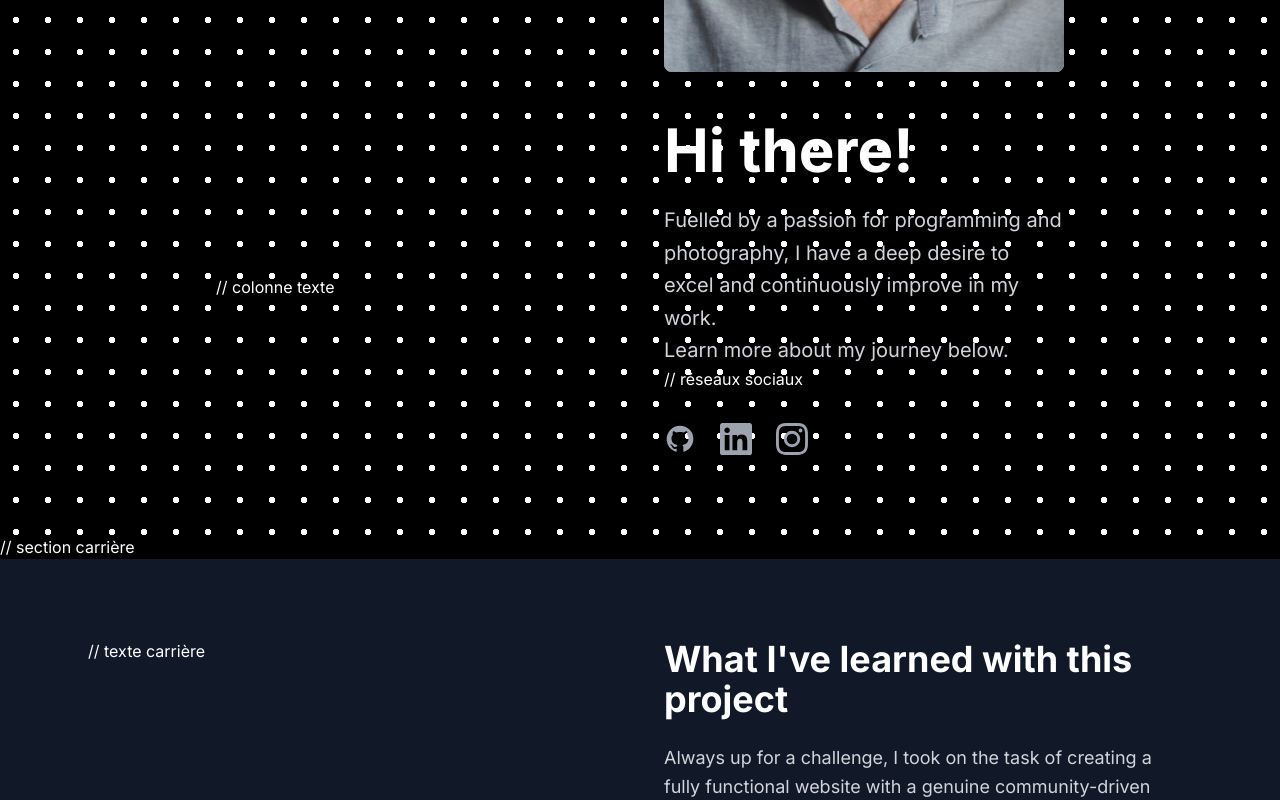
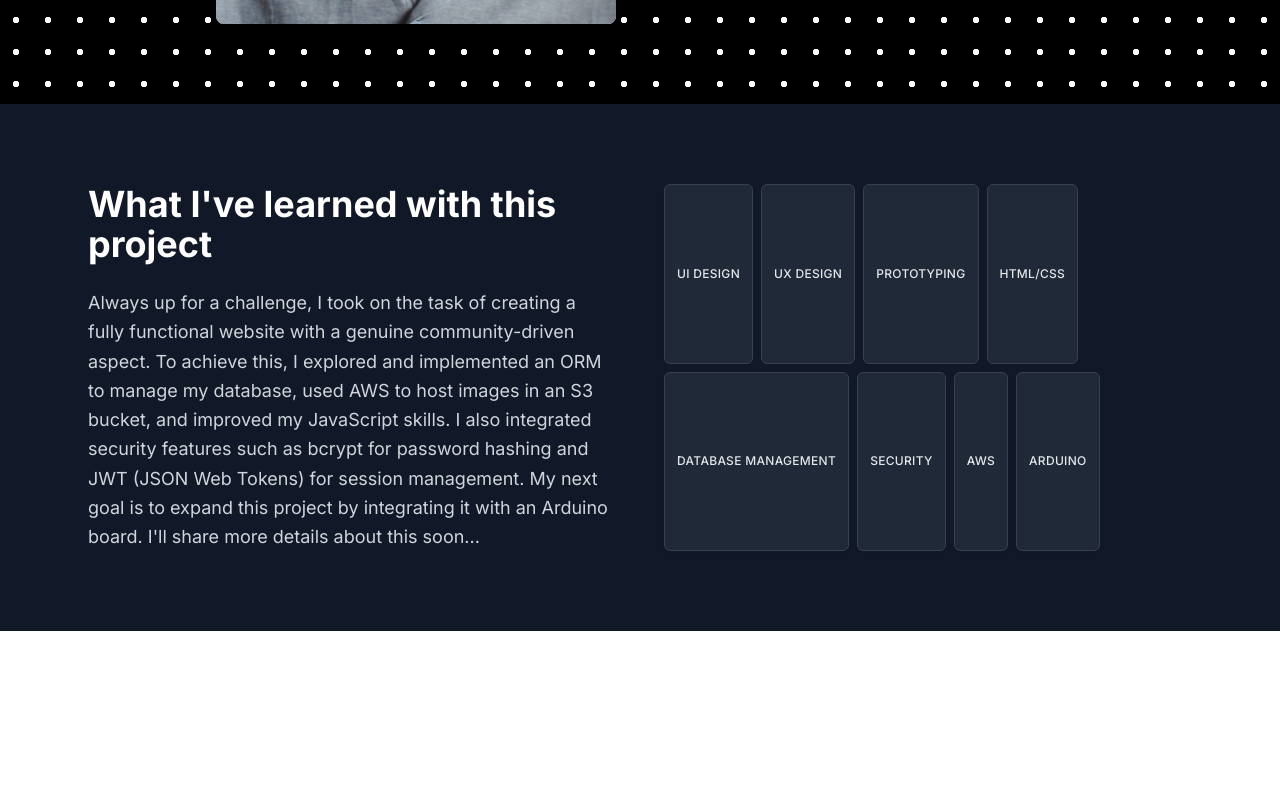
Before and after one commit to Kumulus26/DevAtHome_Web, a Next.js app: page /about in a window 1280 px wide. Shown: the part 700-1500 px from the top of the page. After the commit the page ends 1331 px from the top, so only its background shows below. Built offline with nearby package versions, Linux system fonts and the light colour scheme.

Commit message:
Fix/Erreur sur la page about.js

```diff
--- a/src/app/about/page.js
+++ b/src/app/about/page.js
@@ -26,16 +26,13 @@ export default function About() {
       <Background isDarkMode={isDarkMode} />
 
       <div className="relative">
-        // navbar
         <Navbar
           isDarkMode={isDarkMode}
           onThemeToggle={toggleTheme}
         />
 
-        // section principale
         <div className="max-w-4xl mx-auto px-6 pt-32 pb-20">
           <div className="grid grid-cols-1 md:grid-cols-2 gap-12 items-center">
-            // colonne image
             <div className="relative">
               <div className="aspect-[4/5] bg-gray-100 rounded-lg overflow-hidden relative">
                 <div className={`absolute inset-0 bg-gradient-to-br ${
@@ -44,7 +41,7 @@ export default function About() {
                 <Image src="/images/profile.jpeg" alt="About" fill className="object-cover" />
               </div>
             </div>
-            // colonne texte
+
             <div>
               <h1 className={`text-6xl font-bold mb-6 ${isDarkMode ? 'text-white' : 'text-gray-900'}`}>
                 Hi there!
@@ -53,7 +50,6 @@ export default function About() {
                 Fuelled by a passion for programming and photography, I have a deep desire to excel and
                 continuously improve in my work. <br></br>Learn more about my journey below.
               </p>
-              // réseaux sociaux
               <div className="flex space-x-6 mt-8">
                 <a
                   href="https://github.com/Kumulus26"
@@ -89,11 +85,9 @@ export default function About() {
             </div>
           </div>
         </div>
-        // section carrière
         <div className={`${isDarkMode ? 'bg-gray-900' : 'bg-gray-50'} py-20`}>
           <div className="max-w-6xl mx-auto px-6">
             <div className="grid grid-cols-1 md:grid-cols-2 gap-12">
-              // texte carrière
               <div>
                 <h2 className={`text-4xl font-bold mb-6 ${isDarkMode ? 'text-white' : 'text-gray-900'}`}>
                   What I've learned with this project
@@ -106,7 +100,6 @@ export default function About() {
                   I'll share more details about this soon...
                 </p>
               </div>
-              // compétences
               <div className="flex flex-wrap gap-2">
                 {skills.map((skill, index) => (
                   <span
```
